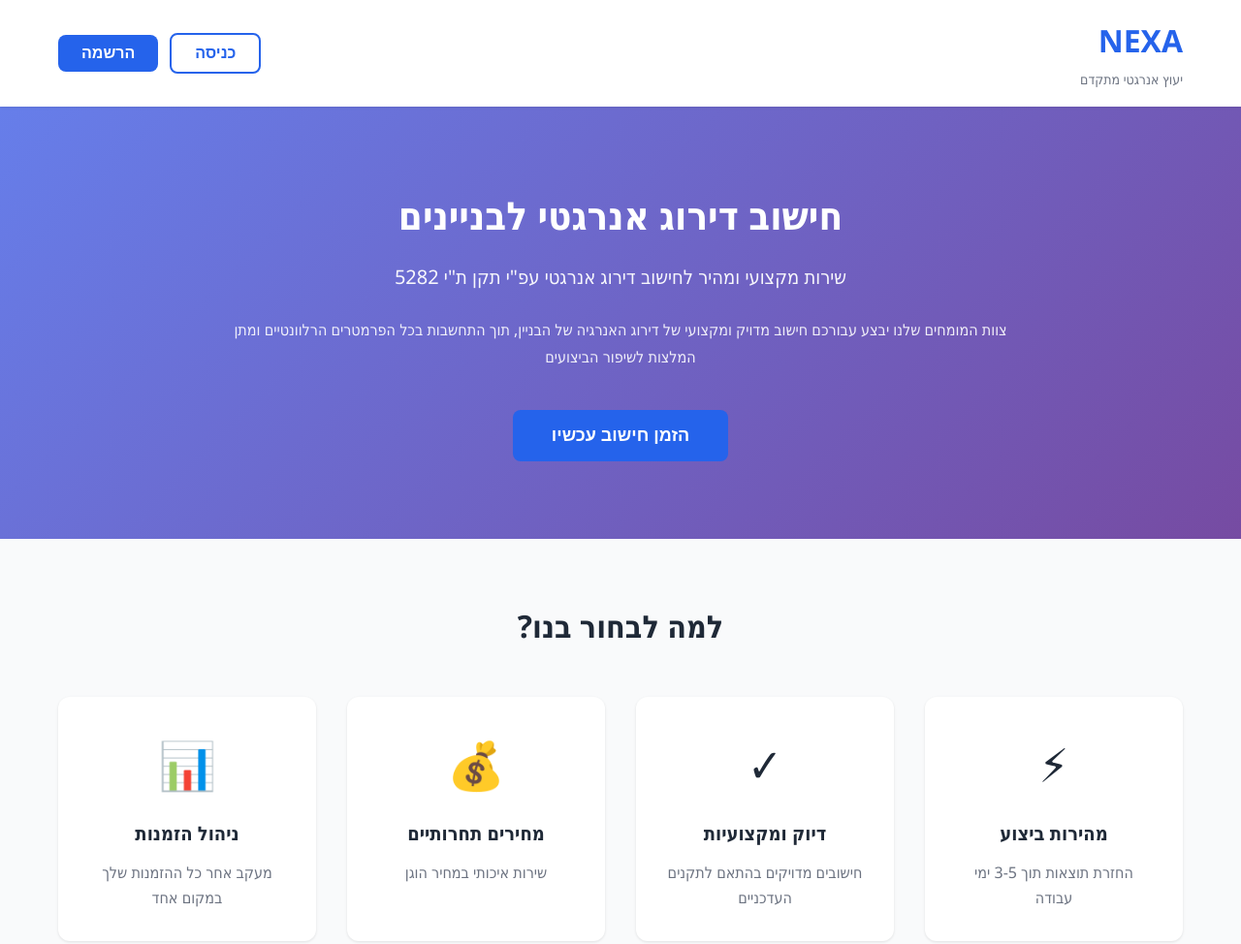
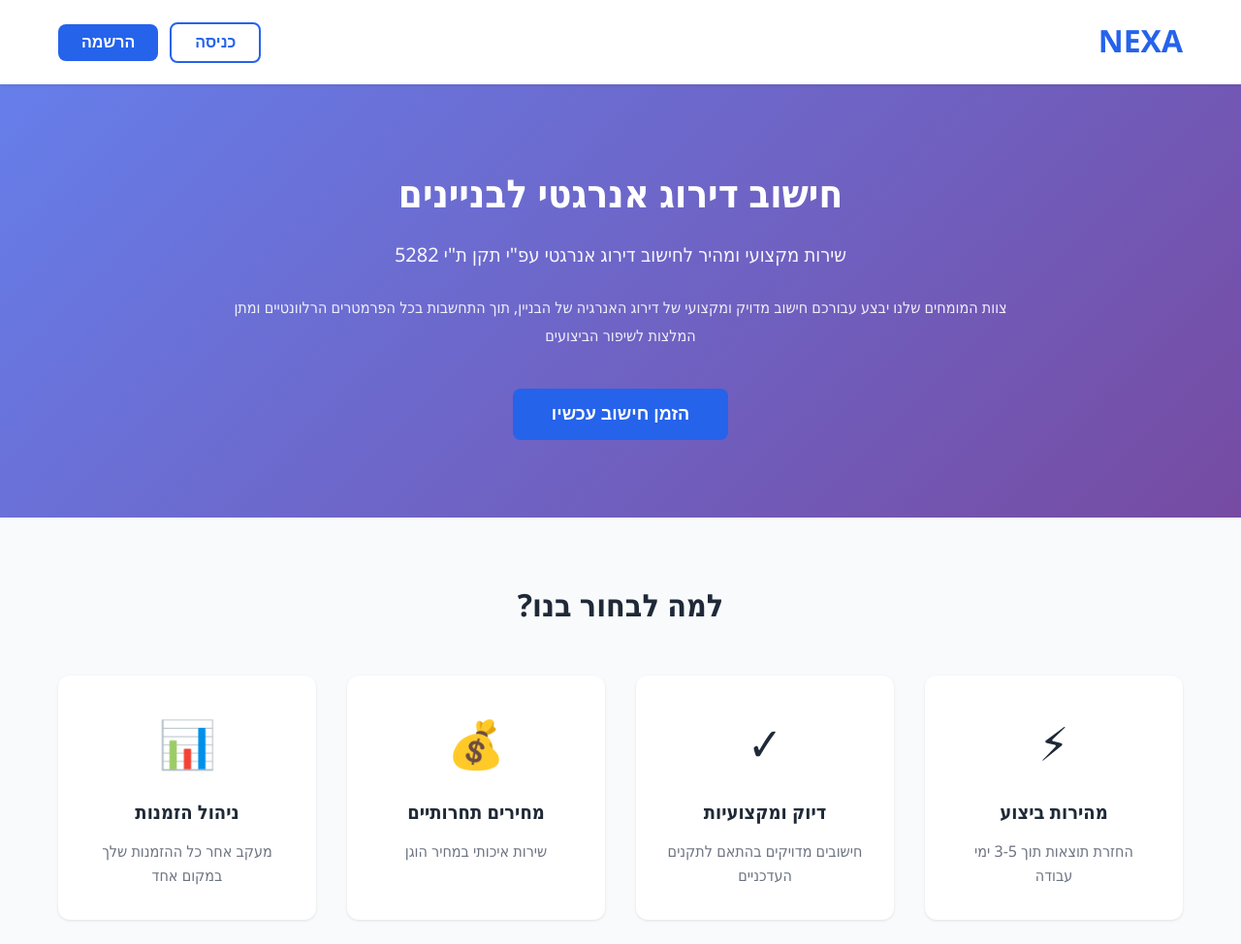
Before and after one commit to OfriTalesnick/nexa-energy-portal, a website: page public/index.html in a window 1280 px wide. Shown: the top 974 px of the page at 97% size. Drawn offline with Linux system fonts and the light colour scheme.

Commit message:
Remove subtitle text from header

```diff
--- a/public/index.html
+++ b/public/index.html
@@ -12,7 +12,6 @@
         <div class="container">
             <div class="logo">
                 <h1>NEXA</h1>
-                <p>יעוץ אנרגטי מתקדם</p>
             </div>
             <nav class="nav" id="mainNav">
                 <div id="authButtons" class="auth-buttons">
```
